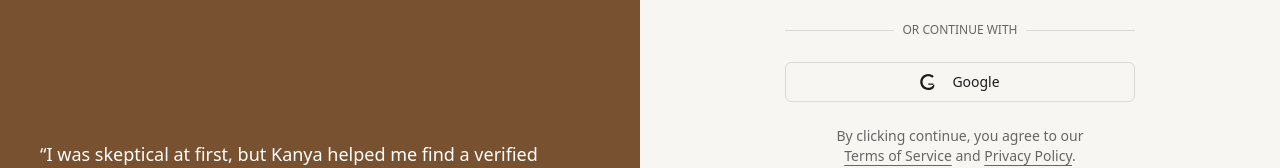
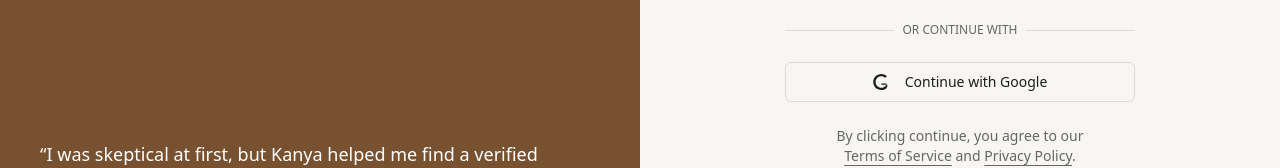
Before and after one commit to NAVANEETHVVINOD/useless-project, a Next.js app: page /signup in a window 1280 px wide. Shown: the part 508-676 px from the top of the page. Built offline with nearby package versions, Linux system fonts and the light colour scheme.

Commit message:
fix(auth): fix form control semantics and accessibility warnings

```diff
--- a/components/auth/auth-form.tsx
+++ b/components/auth/auth-form.tsx
@@ -13,6 +13,7 @@ import { Label } from "@/components/ui/label"
 import { Alert, AlertDescription } from "@/components/ui/alert"
 import { login, signup } from "@/app/actions/auth"
 import { AuthSchema } from "@/lib/validations/auth";
+import { createClient } from "@/lib/supabase/client"
 import {
     Form,
     FormControl,
@@ -30,6 +31,7 @@ type FormData = z.infer<typeof AuthSchema>
 
 export function AuthForm({ className, type, ...props }: UserAuthFormProps) {
     const [isLoading, setIsLoading] = React.useState<boolean>(false)
+    const [isGoogleLoading, setIsGoogleLoading] = React.useState<boolean>(false)
     const [errorMsg, setErrorMsg] = React.useState<string | null>(null)
 
     const form = useForm<FormData>({
@@ -79,9 +81,9 @@ export function AuthForm({ className, type, ...props }: UserAuthFormProps) {
                                 render={({ field }) => (
                                     <FormItem>
                                         <FormLabel className="sr-only">First Name</FormLabel>
-                                        <FormControl>
                                         <div className="relative">
                                             <UserIcon className="absolute left-3 top-3 h-4 w-4 text-muted-foreground" />
+                                            <FormControl>
                                                 <Input
                                                     placeholder="First Name (Optional)"
                                                     type="text"
@@ -92,8 +94,8 @@ export function AuthForm({ className, type, ...props }: UserAuthFormProps) {
                                                     className="pl-10"
                                                     {...field}
                                                 />
+                                            </FormControl>
                                         </div>
-                                        </FormControl>
                                         <FormMessage />
                                     </FormItem>
                                 )}
@@ -105,9 +107,9 @@ export function AuthForm({ className, type, ...props }: UserAuthFormProps) {
                             render={({ field }) => (
                                 <FormItem>
                                     <FormLabel className="sr-only">Email</FormLabel>
-                                    <FormControl>
                                     <div className="relative">
                                         <Mail className="absolute left-3 top-3 h-4 w-4 text-muted-foreground" />
+                                        <FormControl>
                                             <Input
                                                 placeholder="name@example.com"
                                                 type="email"
@@ -118,8 +120,8 @@ export function AuthForm({ className, type, ...props }: UserAuthFormProps) {
                                                 className="pl-10"
                                                 {...field}
                                             />
+                                        </FormControl>
                                     </div>
-                                    </FormControl>
                                     <FormMessage />
                                 </FormItem>
                             )}
@@ -130,9 +132,9 @@ export function AuthForm({ className, type, ...props }: UserAuthFormProps) {
                             render={({ field }) => (
                                 <FormItem>
                                     <FormLabel className="sr-only">Password</FormLabel>
-                                    <FormControl>
                                     <div className="relative">
                                         <Lock className="absolute left-3 top-3 h-4 w-4 text-muted-foreground" />
+                                        <FormControl>
                                             <Input
                                                 placeholder="Password"
                                                 type="password"
@@ -143,8 +145,8 @@ export function AuthForm({ className, type, ...props }: UserAuthFormProps) {
                                                 className="pl-10"
                                                 {...field}
                                             />
+                                        </FormControl>
                                     </div>
-                                    </FormControl>
                                     <FormMessage />
                                 </FormItem>
                             )}
@@ -156,9 +158,9 @@ export function AuthForm({ className, type, ...props }: UserAuthFormProps) {
                                 render={({ field }) => (
                                     <FormItem>
                                         <FormLabel className="sr-only">Confirm Password</FormLabel>
-                                        <FormControl>
                                         <div className="relative">
                                             <Lock className="absolute left-3 top-3 h-4 w-4 text-muted-foreground" />
+                                            <FormControl>
                                                 <Input
                                                     placeholder="Confirm Password"
                                                     type="password"
@@ -169,8 +171,8 @@ export function AuthForm({ className, type, ...props }: UserAuthFormProps) {
                                                     className="pl-10"
                                                     {...field}
                                                 />
+                                            </FormControl>
                                         </div>
-                                        </FormControl>
                                         <FormMessage />
                                     </FormItem>
                                 )}
@@ -195,8 +197,27 @@ export function AuthForm({ className, type, ...props }: UserAuthFormProps) {
                     </span>
                 </div>
             </div>
-            <Button variant="outline" type="button" disabled={isLoading} onClick={() => alert("Google Auth not implemented yet")}>
-                {isLoading ? (
+            <Button variant="outline" type="button" disabled={isLoading || isGoogleLoading} onClick={async () => {
+                setIsGoogleLoading(true)
+                setErrorMsg(null)
+                try {
+                    const supabase = createClient()
+                    const { error } = await supabase.auth.signInWithOAuth({
+                        provider: 'google',
+                        options: {
+                            redirectTo: `${window.location.origin}/auth/callback`,
+                        },
+                    })
+                    if (error) {
+                        setErrorMsg(error.message)
+                        setIsGoogleLoading(false)
+                    }
+                } catch {
+                    setErrorMsg("Failed to initiate Google sign-in.")
+                    setIsGoogleLoading(false)
+                }
+            }}>
+                {isGoogleLoading ? (
                     <Loader2 className="mr-2 h-4 w-4 animate-spin" />
                 ) : (
                     <svg role="img" viewBox="0 0 24 24" className="mr-2 h-4 w-4">
@@ -206,7 +227,7 @@ export function AuthForm({ className, type, ...props }: UserAuthFormProps) {
                         />
                     </svg>
                 )}
-                Google
+                Continue with Google
             </Button>
         </div>
     )
```
Lines whose indentation alone changed are shown as unchanged.
